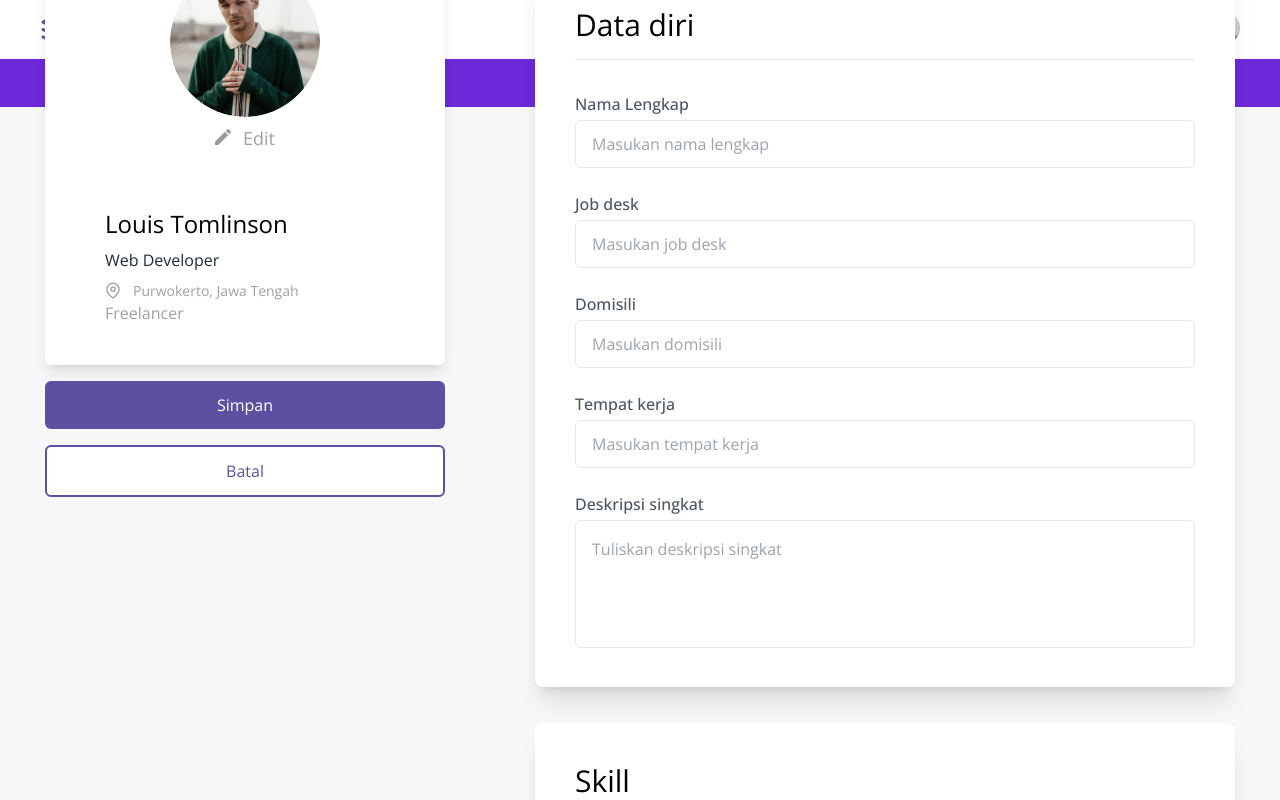
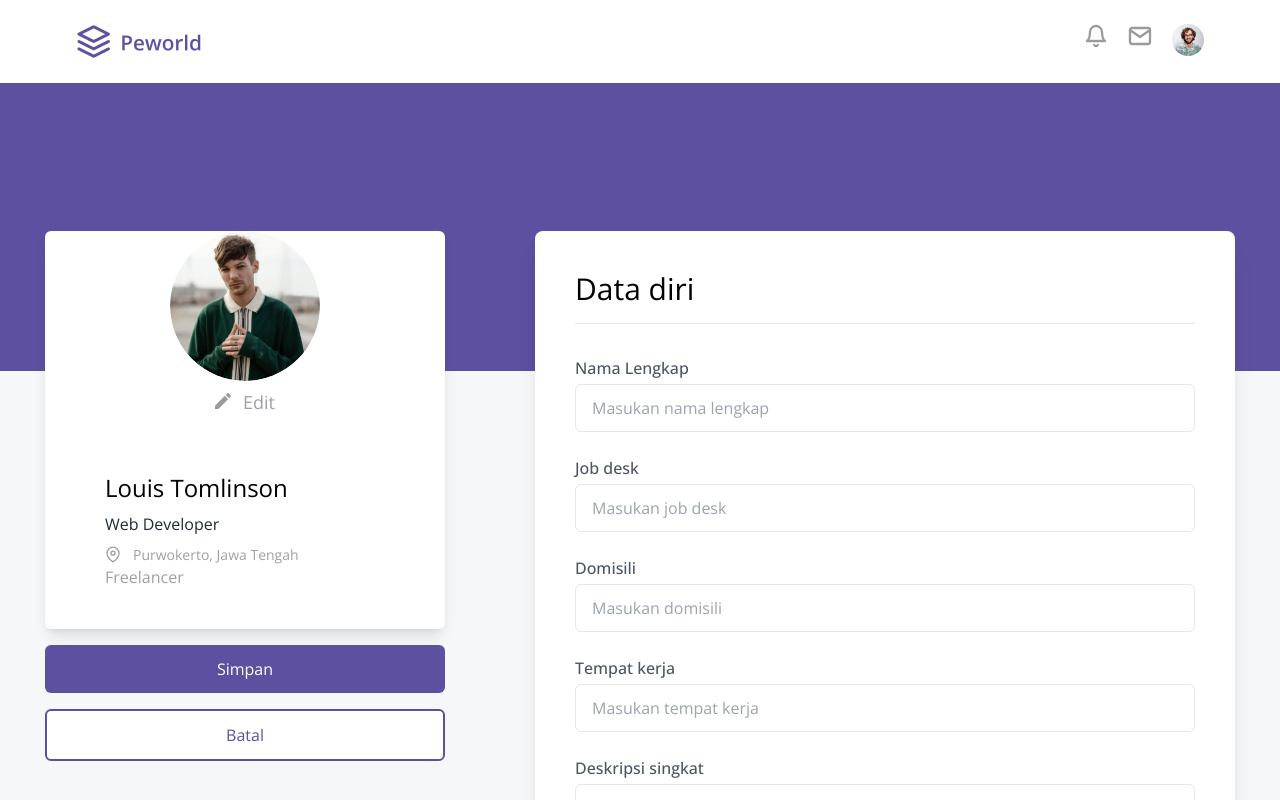
Before and after one commit to fauzimulyanaa/HireJob-FE, a React (Vite) app: page /edit-worker in a window 1280 px wide. Shown: the top 800 px of the page. Built offline with nearby package versions, Linux system fonts and the light colour scheme.

Commit message:
navbar ilang

```diff
--- a/src/components/EditWorker/EditWorker.jsx
+++ b/src/components/EditWorker/EditWorker.jsx
@@ -1,7 +1,7 @@
 import EditPhotoProfile from "../elements/EditPhotoWorker";
 import EditProfileForm from "../elements/EditProfileFormWorker";
 import Footer from "../elements/Footer";
-import Navbar from "../elements/NavbarLanding";
+import Navbar from "../elements/NavbarEdit";
 
 export default function EditWorker() {
   return (
--- /dev/null
+++ b/src/components/elements/NavbarEdit.jsx
@@ -0,0 +1,34 @@
+import Logo from "../../assets/img/logo.png";
+import Email from "../../assets/img/email.svg";
+import Bell from "../../assets/img/bell.svg";
+import Profile from "../../assets/img/profile.png";
+
+export default function Navbar() {
+  return (
+    <>
+      <section>
+        <nav className="bg-white w-screen">
+          <div className="content flex justify-between items-basaline mx-10 px-9 py-6">
+            <div className="logo">
+              <img src={Logo} />
+            </div>
+            <div className="icon flex space-x-5">
+              <a href="">
+                <img src={Bell} />
+              </a>
+              <a href="">
+                <img src={Email} />
+              </a>
+              <div className="profiles">
+                <img className="rounded-full" src={Profile} />
+              </div>
+            </div>
+          </div>
+        </nav>
+      </section>
+      <section>
+        <div className="hero bg-[#5E50A1] h-72"></div>
+      </section>
+    </>
+  );
+}
```
Also changed, not shown: src/components/EditCompany/EditCompany.jsx (+5 -5 lines).
